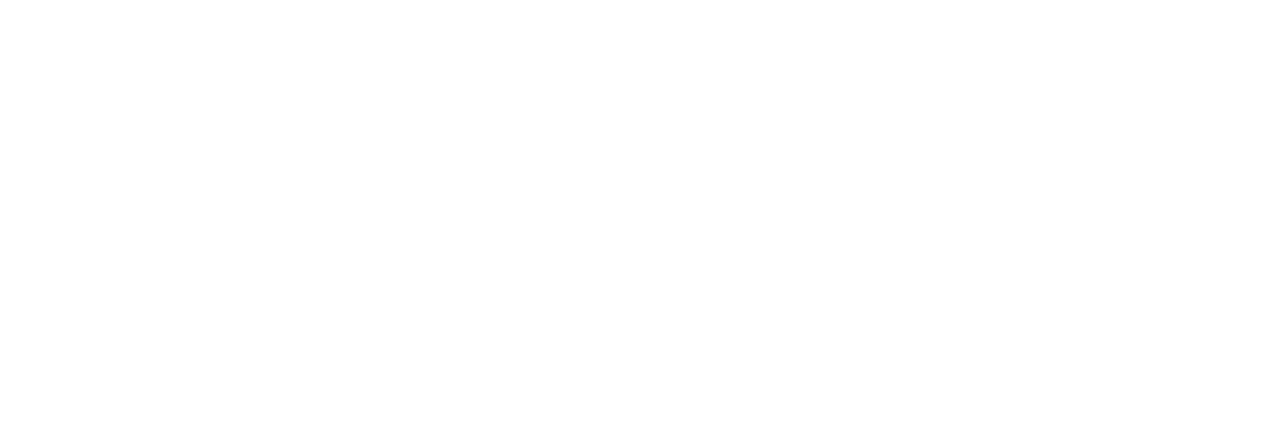
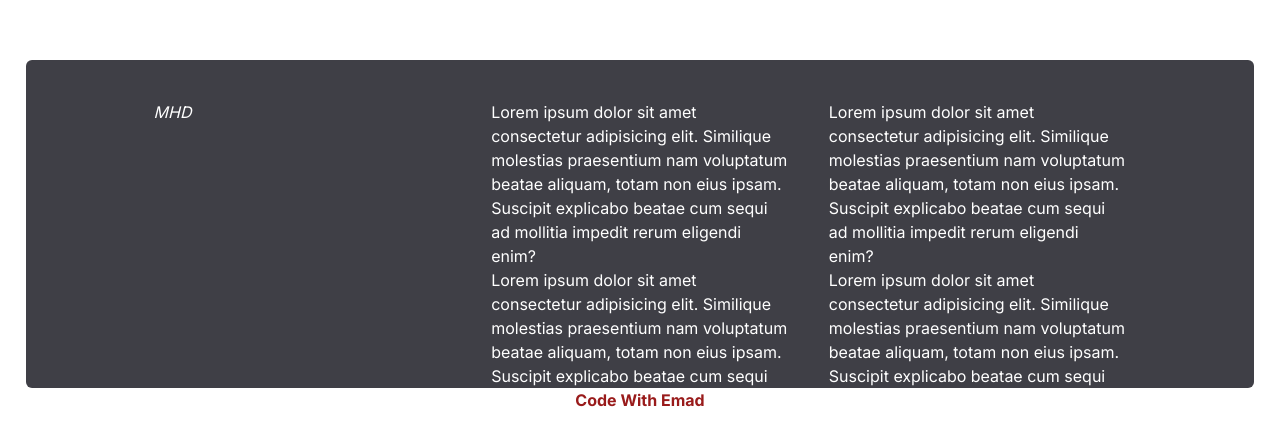
Before and after one commit to emimamadi/Product-Blog-TW-API, a Next.js app: page /product/Checkout in a window 1280 px wide. Shown: the part 904-1340 px from the top of the page. Before the commit the page ends 800 px from the top, so only its background shows below. Built offline with nearby package versions, Linux system fonts and the light colour scheme.

Commit message:
Footer add Done.

```diff
--- a/app/layout.tsx
+++ b/app/layout.tsx
@@ -3,6 +3,9 @@
 import "./globals.css";
 
 import Navbar from "@/components/nav";
+
+import Footer from "@/components/footer";
+
 import ReduxProvider from "@/redux/Provider";
 
 const inter = Inter({ subsets: ["latin"] });
@@ -21,8 +24,10 @@
     <html lang="en">
       <ReduxProvider>
         <body className={inter.className}>
-        <Navbar />
-          {children}</body>
+          <Navbar />
+          {children}
+          <Footer />
+        </body>
       </ReduxProvider>
     </html>
   );
--- a/app/product/Checkout/page.tsx
+++ b/app/product/Checkout/page.tsx
@@ -53,7 +53,7 @@
         Back
       </Link>
       {isClient && (
-        <div className="mx-5">
+        <div className="mx-5 min-h-screen">
           <Table>
             <Table.Head>
               <Table.HeadCell>Product name</Table.HeadCell>
--- /dev/null
+++ b/components/footer/index.tsx
@@ -0,0 +1,52 @@
+import React from "react";
+
+export default function index() {
+  return (
+    <div className="flex flex-col">
+
+    <div className="w-[96vw] grid-cols-1 mx-auto bg-zinc-700  text-white h-auto px-32 py-10 pb-72 rounded-md mt-3 md:grid md:grid-cols-3 md:gap-10 md:h-40 ">
+      <div className="flex-col">
+        <address>MHD</address>
+      </div>
+      <div className="flex-col content-evenly">
+        <p>
+          {" "}
+          Lorem ipsum dolor sit amet consectetur adipisicing elit. Similique
+          molestias praesentium nam voluptatum beatae aliquam, totam non eius
+          ipsam. Suscipit explicabo beatae cum sequi ad mollitia impedit rerum
+          eligendi enim?
+        </p>
+
+        <p>
+          {" "}
+          Lorem ipsum dolor sit amet consectetur adipisicing elit. Similique
+          molestias praesentium nam voluptatum beatae aliquam, totam non eius
+          ipsam. Suscipit explicabo beatae cum sequi ad mollitia impedit rerum
+          eligendi enim?
+        </p>
+      </div>
+      <div className="flex-col">
+        <p>
+          {" "}
+          Lorem ipsum dolor sit amet consectetur adipisicing elit. Similique
+          molestias praesentium nam voluptatum beatae aliquam, totam non eius
+          ipsam. Suscipit explicabo beatae cum sequi ad mollitia impedit rerum
+          eligendi enim?
+        </p>
+
+        <p>
+          {" "}
+          Lorem ipsum dolor sit amet consectetur adipisicing elit. Similique
+          molestias praesentium nam voluptatum beatae aliquam, totam non eius
+          ipsam. Suscipit explicabo beatae cum sequi ad mollitia impedit rerum
+          eligendi enim?
+        </p>
+      </div>
+    </div>
+
+
+    <p className="text-center text-red-800 font-bold bottom-1">Code With Emad</p>
+
+    </div>
+  );
+}
--- a/components/nav/index.tsx
+++ b/components/nav/index.tsx
@@ -52,14 +52,14 @@
       rounded
       className="shadow-md shadow-gray-100 sticky top-0 mx-5 mt-5 z-10 "
     >
-      <Navbar.Brand href="https://flowbite-react.com">
+      <Navbar.Brand href="/">
         <img
           src="/favicon.ico"
           className="mr-3 h-6 sm:h-9"
           alt="Flowbite React Logo"
         />
         <span className="self-center whitespace-nowrap text-xl font-semibold dark:text-white">
-          Siavash Shop
+          Sia Vish Shop
         </span>
       </Navbar.Brand>
       <div className="flex md:order-2 relative">
```
